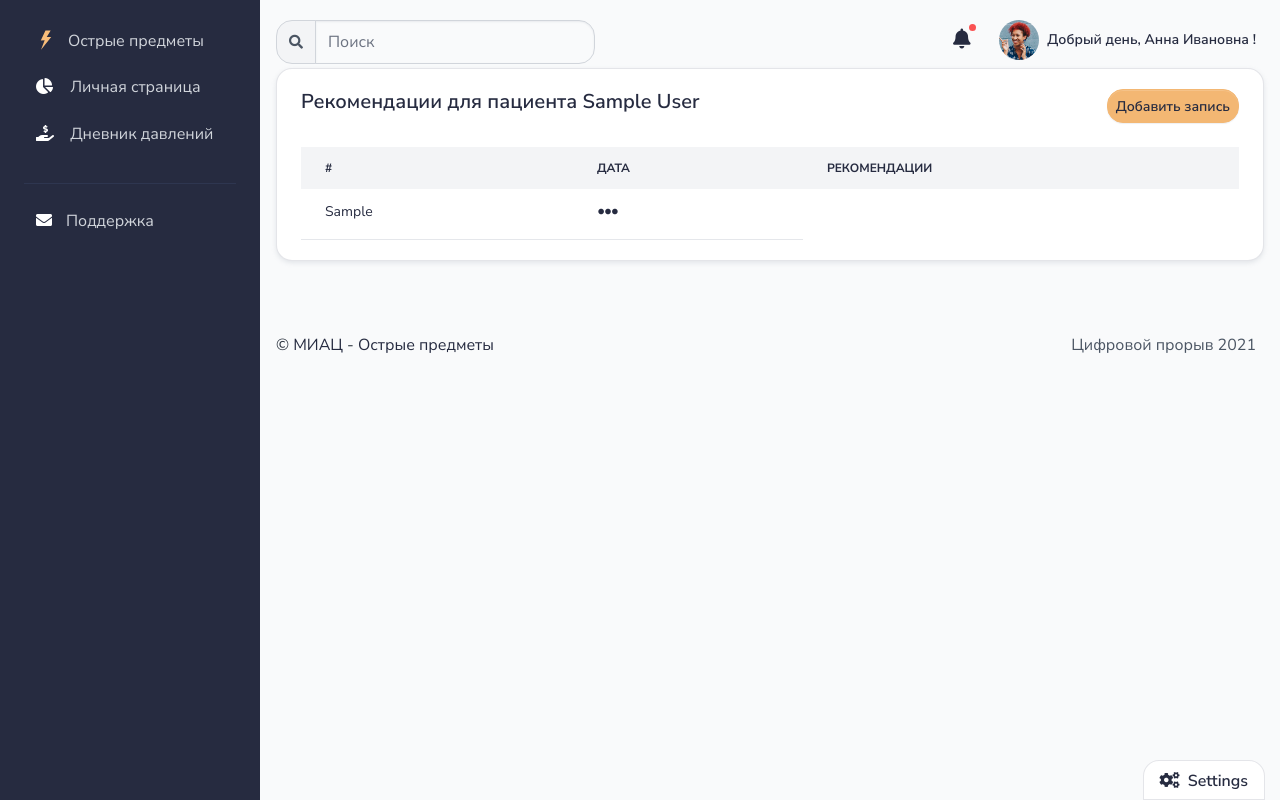
After one commit to Sharp-Objects/dashboard, a Flask app: page /add_recommendations in a window 1280 px wide. The commit adds this page. Run offline with Flask 2, Linux system fonts and the light colour scheme; a user stored in the database is signed in; tables that the repository leaves empty hold one stand-in row (values such as "Sample post"); some libraries are stand-ins or nearby versions.

Commit message:
Connect add_recommendations.html to db

```diff
--- a/app/base/models.py
+++ b/app/base/models.py
@@ -15,6 +15,7 @@ class Recommendation(db.Model, UserMixin):
     __tablename__ = 'Recommendation'
 
     id = Column(Integer, primary_key=True, autoincrement=True)
+    patient_snils = Column(String)
     text = Column(String(600), unique=False)
 
     def __init__(self, **kwargs):
@@ -87,7 +88,7 @@ class Patient(db.Model, UserMixin):
             setattr(self, property, value)
 
     def __repr__(self):
-        return f"{str(self.snils)}/{str(self.full_name)}"
+        return str(self.full_name)
 
 
 
--- a/app/doctor/routes.py
+++ b/app/doctor/routes.py
@@ -9,7 +9,7 @@ from app import login_manager
 from jinja2 import TemplateNotFound
 
 from app import db
-from app.base.models import Patient
+from app.base.models import Patient, Recommendation
 from app.doctor import blueprint
 
 @blueprint.route('/index')
@@ -23,6 +23,16 @@ def index():
 def doc_main():
     patient = db.session.query(Patient).order_by(Patient.id.asc()).all()
     return render_template('doc_main.html', segment='doc_main', patient=patient)
+
+@blueprint.route('/add_recommendations')
+@login_required
+def add_recommendations():
+    recommendations = db.session.query(Recommendation).join(Patient, Recommendation.patient_snils==Patient.snils).all()
+    patient_name = db.session.query(Patient).join(Recommendation, Recommendation.patient_snils==Patient.snils).all()
+    return render_template('add_recommendations.html',
+                           segment='add_recommendations',
+                           recommendations=recommendations,
+                           patient_name=patient_name)
 
 @blueprint.route('/<template>')
 @login_required
--- /dev/null
+++ b/app/doctor/templates/add_recommendations.html
@@ -0,0 +1,65 @@
+{% extends "layouts/base.html" %}
+
+{% block title %} Tables {% endblock %}
+
+<!-- Specific Page CSS goes HERE  -->
+{% block stylesheets %}{% endblock stylesheets %}
+
+{% block content %}
+
+
+      <div class="card border-light shadow-sm mb-4">
+          <div class="card-body">
+
+              <div class="d-flex justify-content-between">
+                  <h5> Рекомендации для пациента {{ patient_name[0] }} </h5>
+                  <button class="btn btn-sm btn-secondary " type="button">Добавить запись</button>
+              </div><br>
+              <div class="table-responsive">
+                  <table class="table table-centered table-nowrap mb-0 rounded">
+                      <thead class="thead-light">
+                          <tr>
+                              <th class="border-0">#</th>
+                              <th class="border-0">Дата</th>
+                              <th class="border-0">Рекомендации</th>
+                          </tr>
+                      </thead>
+                      <tbody>
+                          <!-- Item -->
+                          {% for rec in recommendations %}
+                              <tr>
+                            <td ><span class="fw-normal"><a href="#">{{ rec.patient_snils }}</a></span></td>
+
+                            <td>
+                      <div class="btn-group">
+                          <button class="btn btn-link text-dark dropdown-toggle dropdown-toggle-split m-0 p-0" data-bs-toggle="dropdown" aria-haspopup="true" aria-expanded="false">
+                              <span class="icon icon-sm">
+                                  <span class="fas fa-ellipsis-h icon-dark"></span>
+                              </span>
+                              <span class="sr-only">Toggle Dropdown</span>
+                          </button>
+                          <div class="dropdown-menu py-0">
+                              <a class="dropdown-item rounded-top" href="#"><span class="fas fa-eye me-2"></span> Данные о пациенте </a>
+                              <a class="dropdown-item" href="#"><span class="fas fa-medkit me-2"></span> Метрики здоровья </a>
+                              <a class="dropdown-item" href="add_recommendations.html"><span class="fas fa-edit me-2"></span> Добавить рекомендации </a>
+                              <a class="dropdown-item text-danger rounded-bottom" href="#"><span class="fas fa-trash-alt me-2"></span> Скрыть </a>
+                          </div>
+
+                      </div>
+                  </td>
+                        </tr>
+                          {% endfor %}
+                          <!-- End of Item -->
+
+
+
+                      </tbody>
+                  </table>
+              </div>
+          </div>
+      </div>
+
+{% endblock content %}
+
+<!-- Specific Page JS goes HERE  -->
+{% block javascripts %}{% endblock javascripts %}
--- a/app/doctor/templates/doc_main.html
+++ b/app/doctor/templates/doc_main.html
@@ -44,7 +44,7 @@
                           <div class="dropdown-menu py-0">
                               <a class="dropdown-item rounded-top" href="#"><span class="fas fa-eye me-2"></span> Данные о пациенте </a>
                               <a class="dropdown-item" href="#"><span class="fas fa-medkit me-2"></span> Метрики здоровья </a>
-                              <a class="dropdown-item" href="add_recomendations.html"><span class="fas fa-edit me-2"></span> Добавить рекомендации </a>
+                              <a class="dropdown-item" href="/add_recommendations"><span class="fas fa-edit me-2"></span> Добавить рекомендации </a>
                               <a class="dropdown-item text-danger rounded-bottom" href="#"><span class="fas fa-trash-alt me-2"></span> Скрыть </a>
                           </div>
 
```
Also changed, not shown: app/doctor/templates/add_recomendations.html (deleted, +0 -66 lines).
